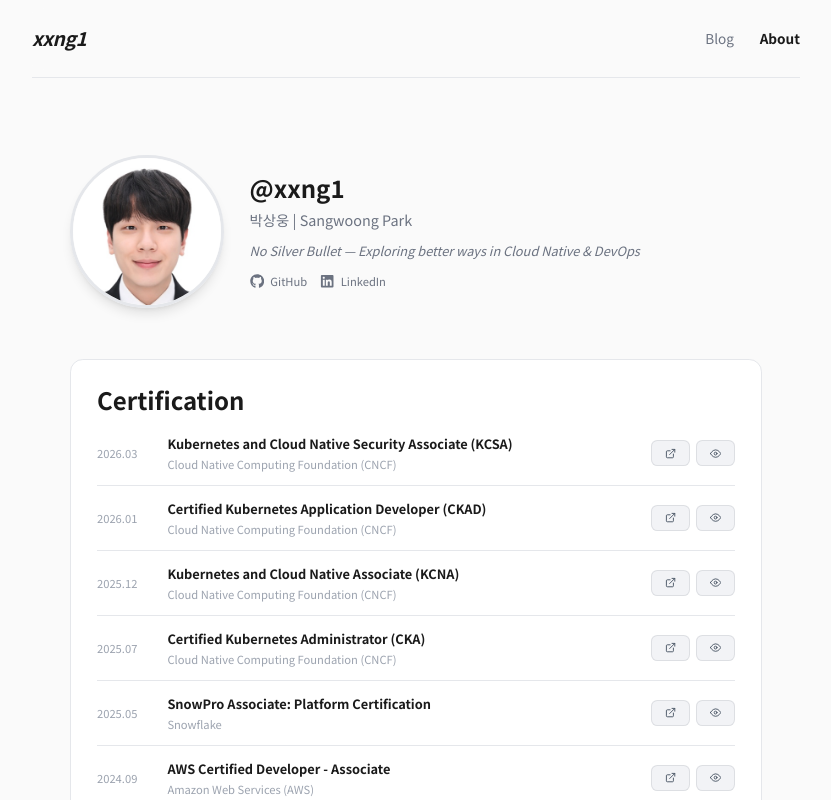
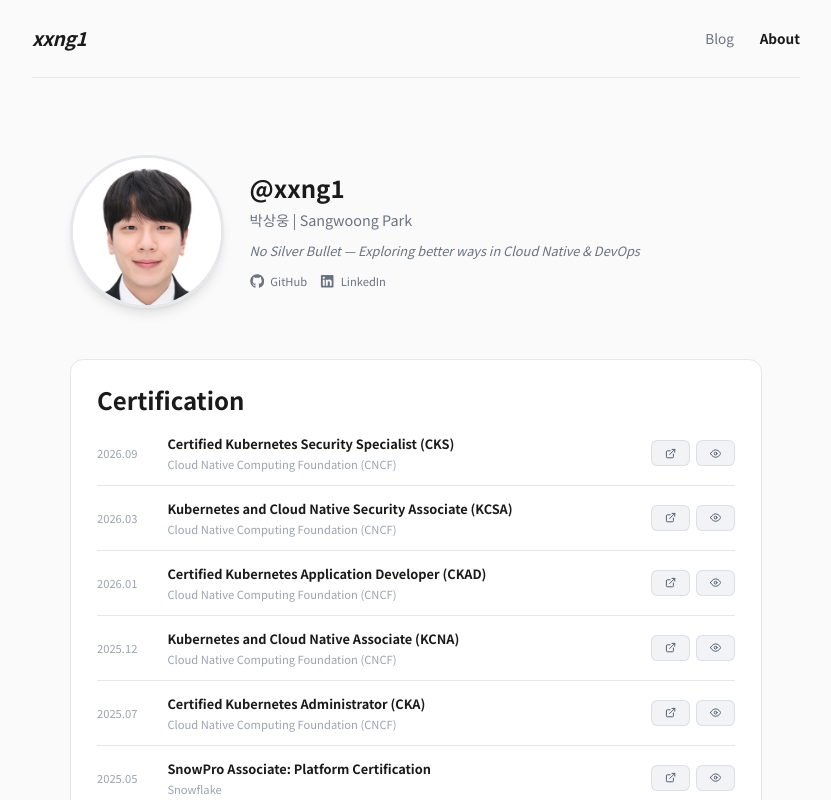
Before and after one commit to xxng1/xxng1-blog, a Next.js app: page /about in a window 1280 px wide. Shown: the top 800 px of the page, without its empty margins (224-1055 px from the left). Built offline with nearby package versions, Linux system fonts and the light colour scheme.

Commit message:
chore: add link

```diff
--- a/src/components/certification-section.tsx
+++ b/src/components/certification-section.tsx
@@ -17,6 +17,14 @@
 type CertificationWithImage = CertificationItem & { imageSrc: string };
 
 const certifications: CertificationItem[] = [
+  {
+    date: '2026.09',
+    title: 'Certified Kubernetes Security Specialist (CKS)',
+    issuer: 'Cloud Native Computing Foundation (CNCF)',
+    imageSrc: '/CKS_IMAGE.png',
+    imageAlt: 'Certified Kubernetes Security Specialist (CKS) Certificate',
+    credlyUrl: 'https://www.credly.com/badges/6bb730c3-cce8-4479-a707-1e8960970a94',
+  },
   {
     date: '2026.03',
     title: 'Kubernetes and Cloud Native Security Associate (KCSA)',
```
Also changed, not shown: public/CKS_IMAGE.png (added).
